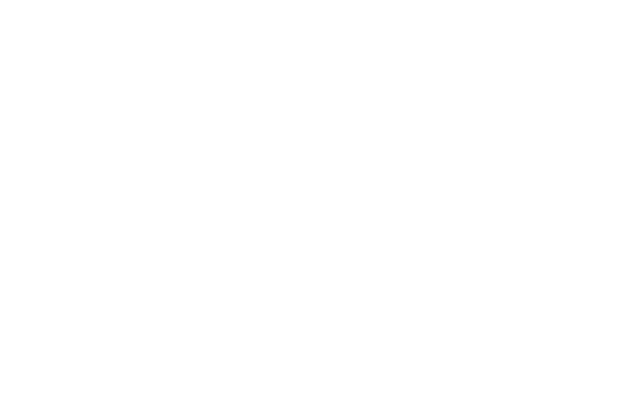
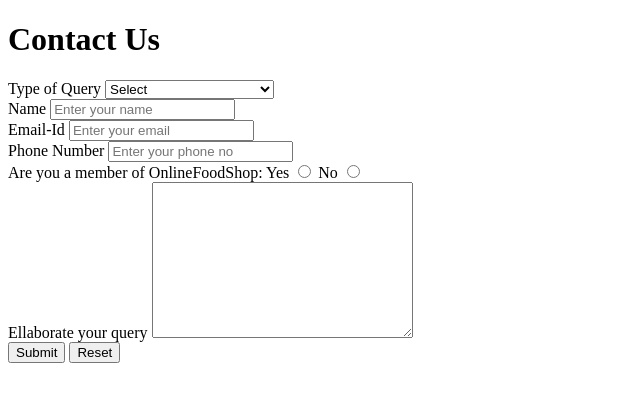
Before and after one commit to joanis96/restaurentwebsite, a plain HTML site: page contact.html in a window 1280 px wide. Shown: the whole page, without its empty margins (0-640 px from the left). Drawn offline with Linux system fonts and the light colour scheme.

Commit message:
fullfiled contact.html form

```diff
--- a/contact.html
+++ b/contact.html
@@ -8,7 +8,44 @@
   <link rel="stylesheet" href="style.css">
 </head>
 <body>
-
+  <div id="ContactUs">
+    <h1>Contact Us</h1>
+    <form action="#">
+      <div class="form-shape">
+        <label for="query">Type of Query</label>
+        <select name="myQuery" id="query">
+          <option value="sel" selected>Select</option>
+          <option value="ord">Order related Issues</option>
+          <option value="Site">Site related Issues</option>
+          <option value="fed">Complaint related Issues</option>
+          <option value="others">Others</option>
+        </select>
+      </div>
+      <div class="form-shape">
+        <label for="name">Name</label>
+        <input type="text" name="myName" id="name" placeholder="Enter your name">
+      </div>
+      <div class="form-shape">
+        <label for="email">Email-Id</label>
+        <input type="email" name="MyEmail" id="email" placeholder="Enter your email">
+      </div>
+      <div class="form-shape">
+        <label for="pho">Phone Number</label>
+        <input type="phone" name="myPhone" id="pho" placeholder="Enter your phone no">
+      </div>
+      <div id="radio">
+        Are you a member of OnlineFoodShop:
+        Yes <input type="radio" name="eligible">
+        No <input type="radio" name="eligible">
+      </div>
+      <div class="form-shape">
+        <label for="message">Ellaborate your query</label>
+        <textarea name="mesg" id="message" cols="30" rows="10"></textarea>
+      </div>
+      <input type="submit" value="Submit">
+      <input type="reset" value="Reset">
+    </form>
+  </div>
 
 
 </body>
```
